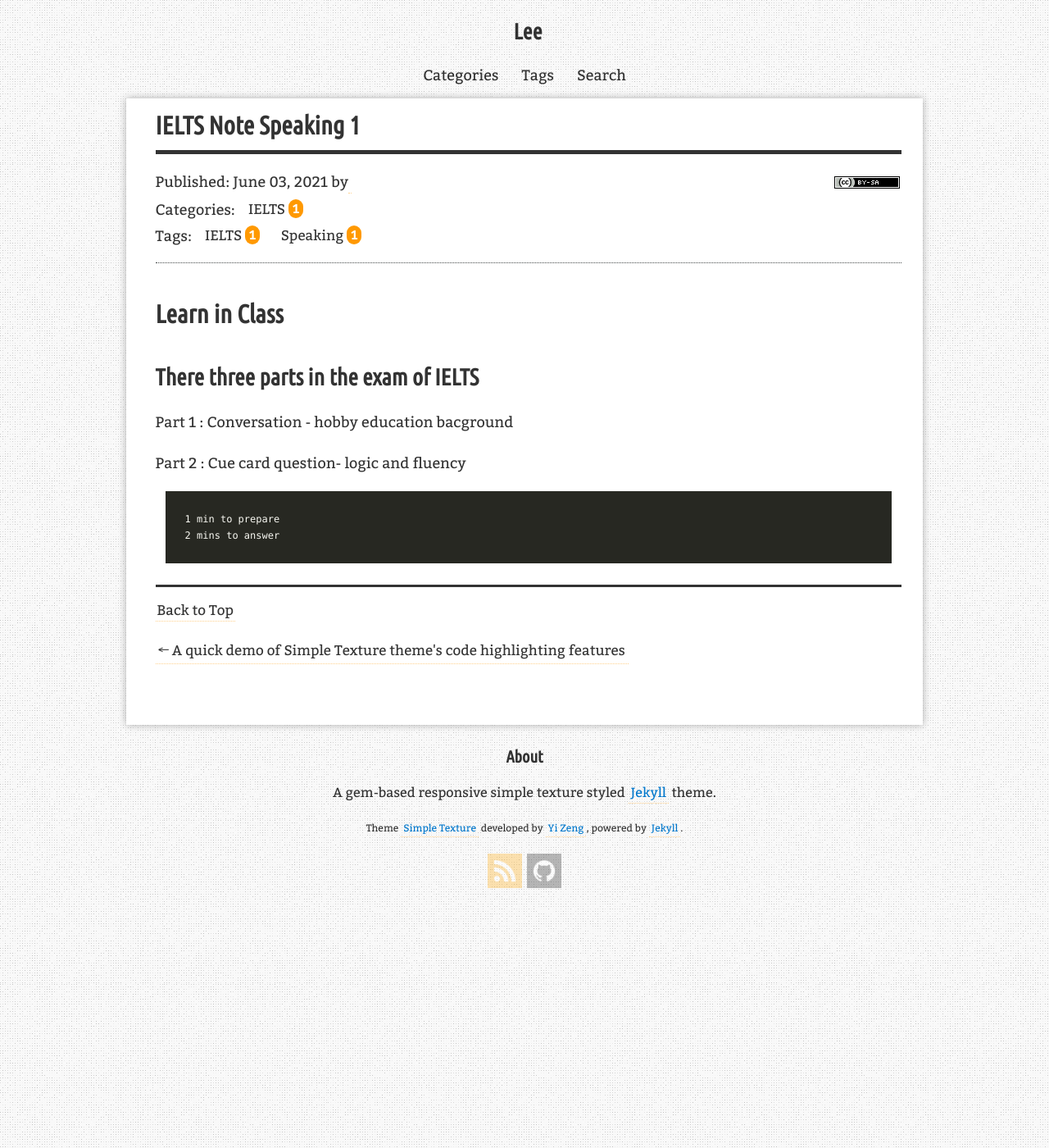
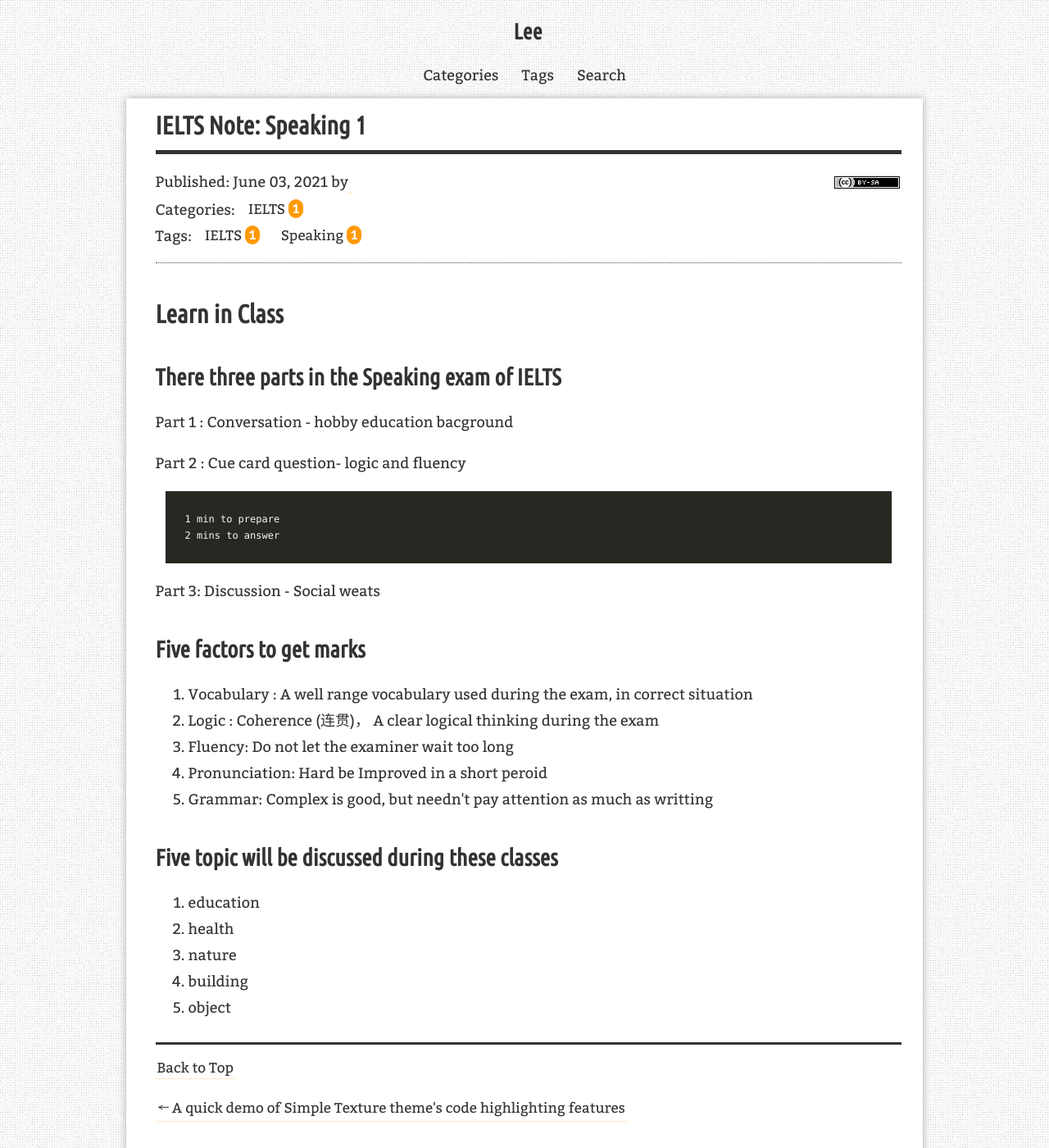
Before and after one commit to Yuhong-Lee/Yuhong-Lee.github.io, a Jekyll site: the page built from _posts/2021-06-03-Learn-IELTS-Speaking.md, in a window 1280 px wide and 1400 px high. Shown: the whole window at 82% size. Built offline with Jekyll 4.4.1, drawn with Linux system fonts in a browser that asks for light colours; comment, search, counter and statistics services are not loaded.

Commit message:
Update 2021-06-03-Learn-IELTS-Speaking.md

```diff
--- a/_posts/2021-06-03-Learn-IELTS-Speaking.md
+++ b/_posts/2021-06-03-Learn-IELTS-Speaking.md
@@ -1,7 +1,7 @@
 ---
 layout: post
-title: "IELTS Note Speaking 1"
-description: "A note for the study of the IELTS Speaking Class"
+title: "IELTS Note: Speaking 1"
+description: "Introduce The Speaking Exam of IELTS"
 categories: [IELTS]
 tags: [IELTS, Speaking]
 redirect_from:
@@ -10,7 +10,7 @@ redirect_from:
 
 # Learn in Class
 
-## There three parts in the exam of IELTS
+## There three parts in the Speaking exam of IELTS
 
 Part 1 : Conversation - hobby education bacground
 
@@ -18,3 +18,20 @@ Part 2 : Cue card question- logic and fluency
 
     1 min to prepare
     2 mins to answer
+
+Part 3: Discussion - Social weats
+
+## Five factors to get marks
+
+1. Vocabulary : A well range vocabulary used during the exam, in correct situation
+2. Logic : Coherence (连贯)， A clear logical thinking during the exam
+3. Fluency: Do not let the examiner wait too long
+4. Pronunciation: Hard be Improved in a short peroid
+5. Grammar: Complex is good, but needn't pay attention as much as writting
+
+## Five topic will be discussed during these classes
+1.  education
+2.  health
+3.  nature
+4.  building
+5.  object
```
